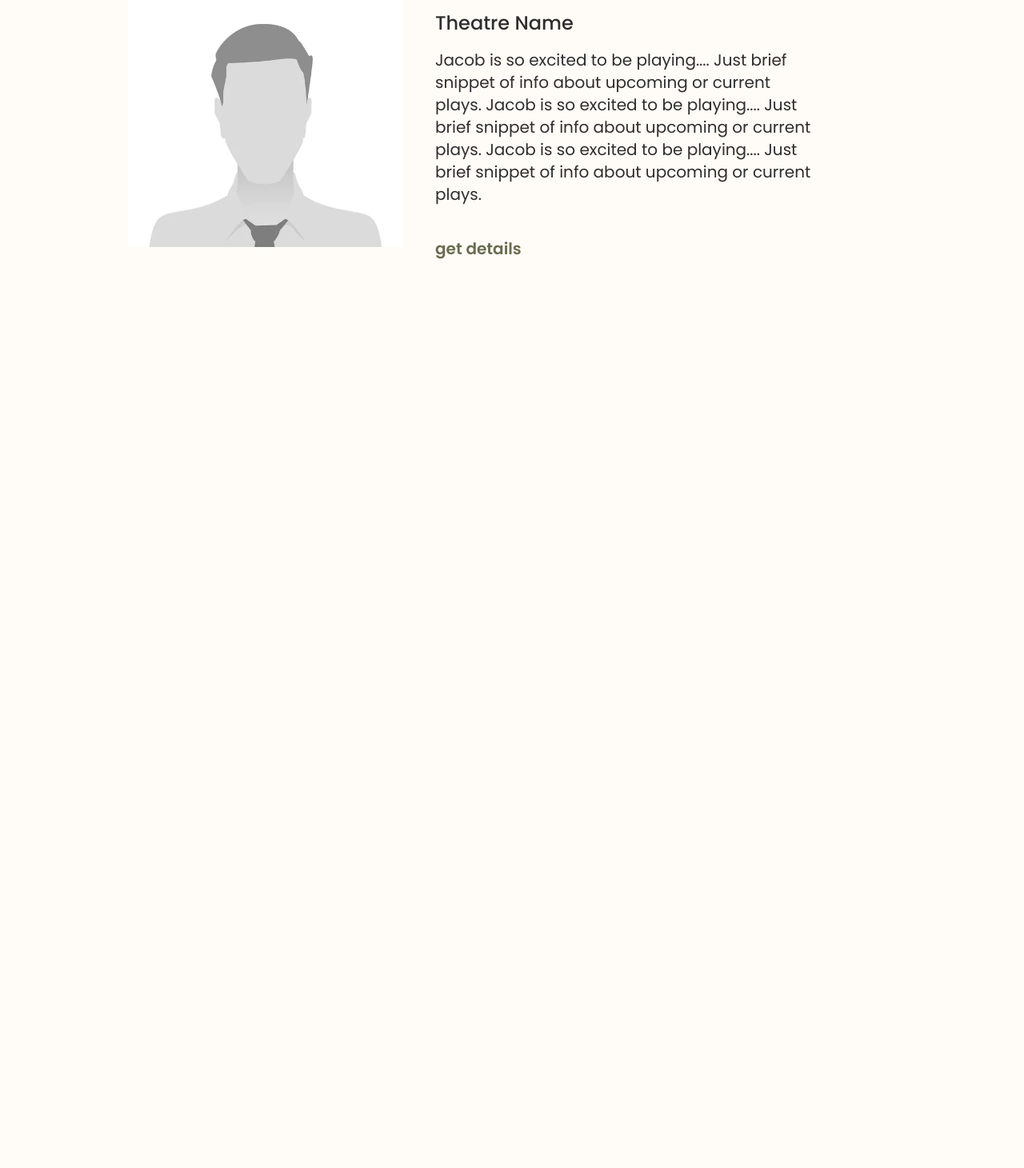
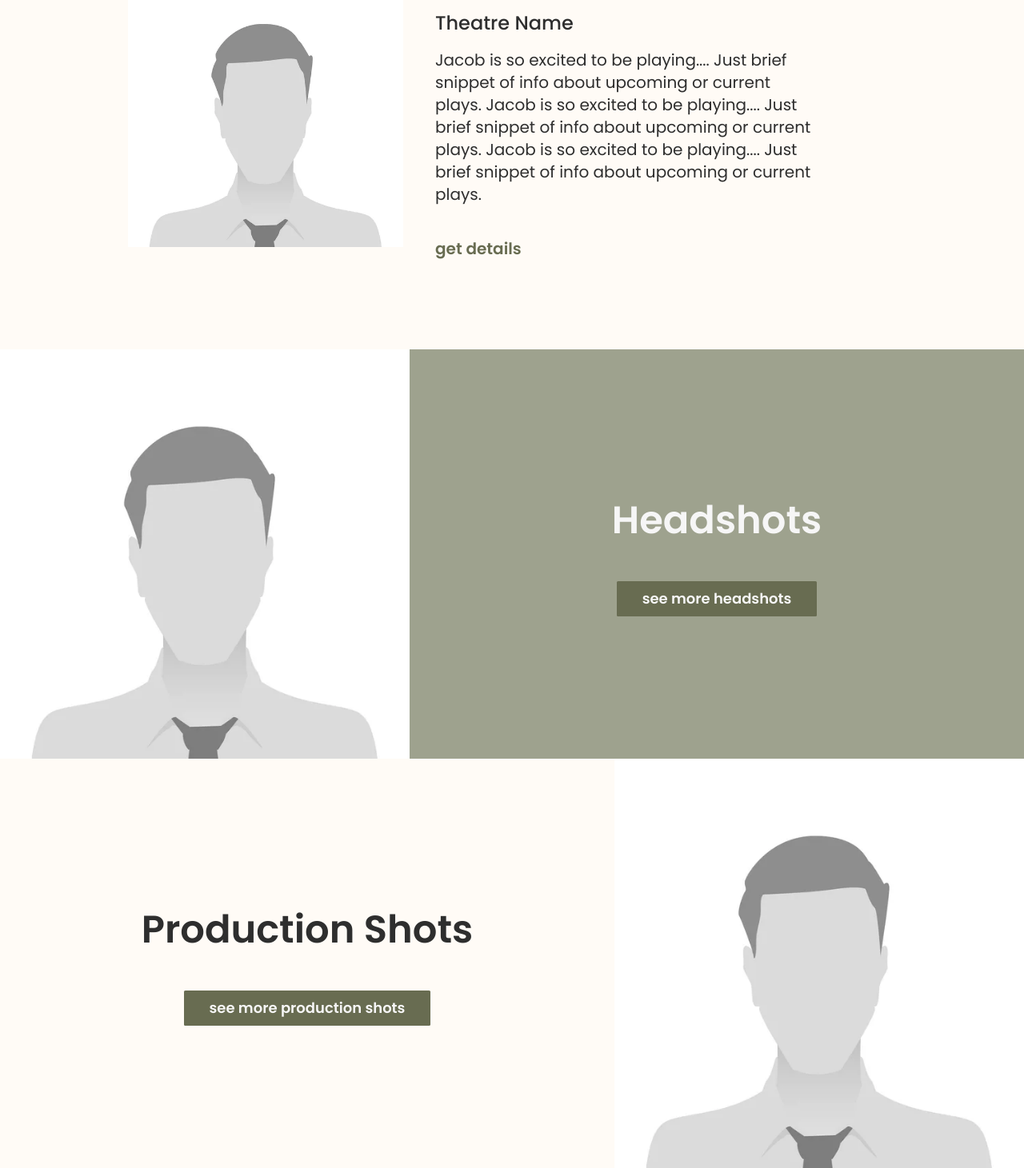
Before and after one commit to IndigoFobes/jacob-millman, a Next.js app: page / in a window 1280 px wide. Shown: the part 2099-3560 px from the top of the page at 80% size. Before the commit the page ends 2536 px from the top, so only its background shows below. Built offline with nearby package versions, Linux system fonts and the light colour scheme; a web font is replaced by a local one.

Commit message:
Added home page photo (headshot and production) sections.

```diff
--- a/src/app/page.tsx
+++ b/src/app/page.tsx
@@ -5,6 +5,7 @@ import Link from "next/link";
 export default function Home() {
   return (
     <div>
+      {/* Hero section */}
       <div className="relative bg-[var(--light-theme-color)] flex flex-col md:grid grid-cols-7">
         <div className="md:relative col-start-1 col-end-4 md:min-h-[30rem] lg:min-h-[40rem] xl:min-h-[50rem] xl:max-h-[60rem] w-full">
           <Image
@@ -145,6 +146,54 @@ export default function Home() {
           </li>
         </ul>
       </div>
+      {/* Headshots section */}
+      <div className="grid grid-cols-10 bg-[var(--light-theme-color)]">
+        {/* headshot */}
+        <div className="col-start-1 col-end-5 w-full">
+          <Image
+            src="/male_placeholder_image.jpeg"
+            alt="Male placeholder"
+            width={1000}
+            height={1000}
+            className="object-contain"
+          />
+        </div>
+        {/* text/link */}
+        <div className="col-start-5 col-end-11 flex flex-col gap-10 justify-center items-center mx-auto">
+          <h2 className="title text-[var(--light-text-color)]">Headshots</h2>
+          <Link
+            className="font-[600] text-center bg-[var(--dark-theme-color)] py-2 px-8 rounded-[var(--rounded-tiny)] text-lg text-[var(--light-text-color)] hover:bg-[var(--accent-color)] hover:text-[var(--dark-text-color)]"
+            href="/media/photos"
+          >
+            see more headshots
+          </Link>
+        </div>
+      </div>
+      {/* Production shot section */}
+      <div className="grid grid-cols-10">
+        {/* text/link */}
+        <div className="col-start-1 col-end-7 flex flex-col gap-10 justify-center items-center mx-auto">
+          <h2 className="title text-[var(--dark-text-color)]">
+            Production Shots
+          </h2>
+          <Link
+            className="font-[600] text-center bg-[var(--dark-theme-color)] py-2 px-8 rounded-[var(--rounded-tiny)] text-lg text-[var(--light-text-color)] hover:bg-[var(--accent-color)] hover:text-[var(--dark-text-color)]"
+            href="/media/photos"
+          >
+            see more production shots
+          </Link>
+        </div>
+        {/* headshot */}
+        <div className="col-start-7 col-end-11 w-full">
+          <Image
+            src="/male_placeholder_image.jpeg"
+            alt="Male placeholder"
+            width={1000}
+            height={1000}
+            className="object-contain"
+          />
+        </div>
+      </div>
     </div>
   );
 }
```
